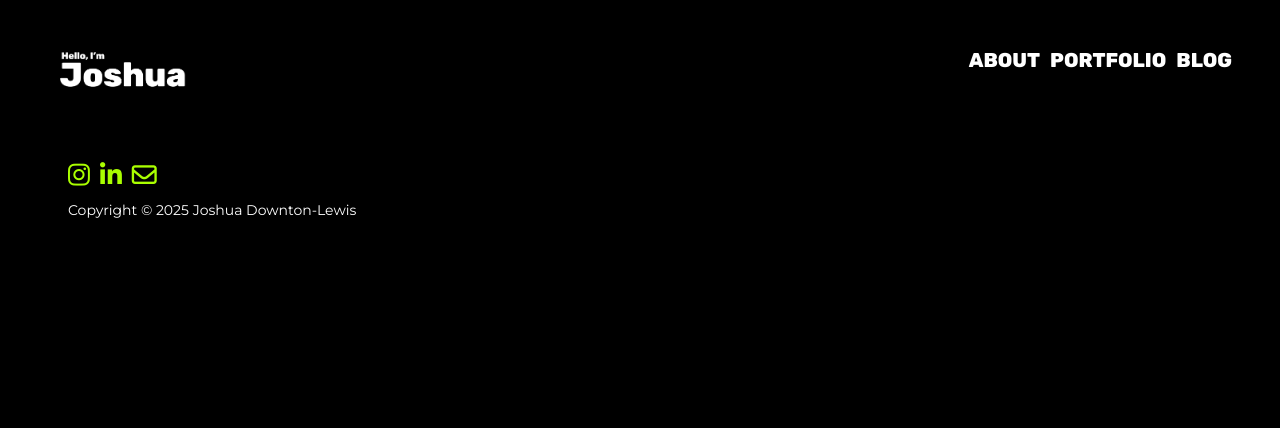
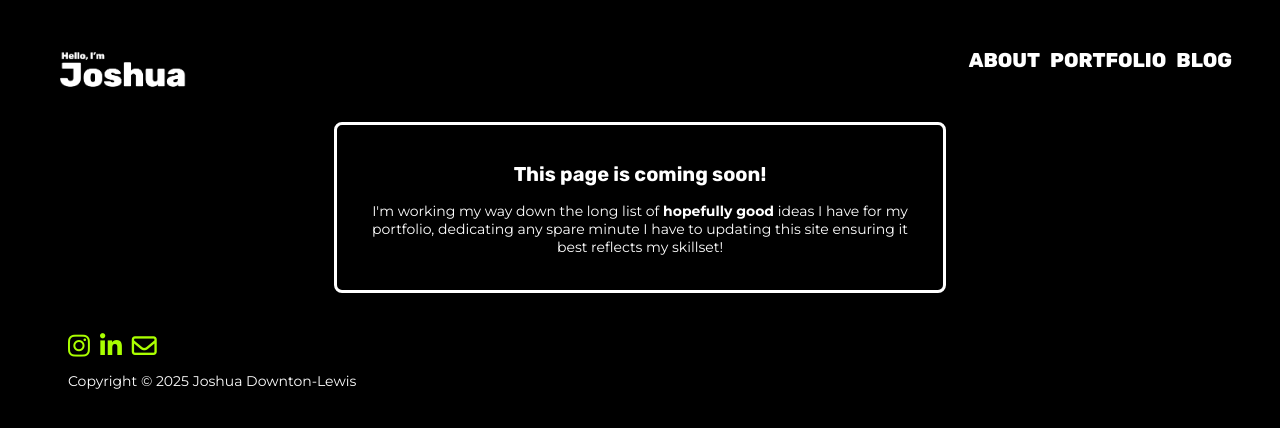
Before and after one commit to JoshuaLDL/Portfolio-V2, a React (Vite) app: page /blog in a window 1280 px wide. Shown: the top 428 px of the page. Built offline with nearby package versions, Linux system fonts and the light colour scheme.

Commit message:
Ammending copy across site and added 'ComingSoon' page

```diff
--- a/src/App.jsx
+++ b/src/App.jsx
@@ -9,6 +9,7 @@ import AboutPage from "./Pages/AboutPage"
 import Portfolio from "./Pages/PortfolioPage"
 import ContactPage from "./Pages/ContactPage"
 import ResearchProjectOne from "./Pages/ResearchProjectOne"
+import ComingSoon from "./Components/ComingSoon"
 
 
 export default function App() {
@@ -29,7 +30,7 @@ export default function App() {
         <Route path="/about" element={<AboutPage />} />
         <Route path="/portfolio" element={<Portfolio />} />
         <Route path="/ResearchProjectOne" element={<ResearchProjectOne />} />
-        {/* <Route path="/books/:id" element={<BookDetailPage/>} /> */}
+        <Route path="/blog" element={<ComingSoon />} />
       </Routes>
 
       <Footer />
--- /dev/null
+++ b/src/Components/ComingSoon/ComingSoon.css
@@ -0,0 +1,21 @@
+.ComingSoonPage{
+    display: grid;
+    grid-template-columns: 1fr 2fr 1fr;
+    color: white;
+}
+
+.ComingSoonText{
+    grid-column: 2;
+    color: white;
+    font-family: "Montserrat", serif;
+    justify-items: center;
+    text-align: center;
+
+    box-sizing: border-box;
+    border: white;
+    border-radius: 8px;
+    border-style: solid;
+    padding: 20px;
+
+
+}
--- /dev/null
+++ b/src/Components/ComingSoon/index.jsx
@@ -0,0 +1,13 @@
+import "./ComingSoon.css"
+
+export default function ComingSoon(){
+
+    return(
+        <div className="ComingSoonPage">
+            <div className="ComingSoonText">
+                <h2>This page is coming soon!</h2>
+                <p>I'm working my way down the long list of <strong>hopefully good</strong> ideas I have for my portfolio, dedicating any spare minute I have to updating this site ensuring it best reflects my skillset!</p>
+            </div>
+        </div>
+    )
+}
--- a/src/Components/SectionOne/index.jsx
+++ b/src/Components/SectionOne/index.jsx
@@ -10,14 +10,12 @@ export default function SectionOne({text, link}) {
     <div className="sectionOne">
 
         <div className="imageSectionOne">
-            {/* <img src="Assets/ImageOne.png" alt="Illustration of a ginger man sat crossed-leg" width="100%" height="auto" /> */}
             <ImageOne />
         </div>
         <div className="innerSectionOne">
             <h1>ABOUT ME</h1>
-            <p>Hello, I'm Joshua. I'm currently enrolled on the Software Developer Essentials at iO Academy, in Bath.
-                I'm confident that upon graduation, I will have the skills and knowledge to excel in a junior software developer role
-                to continue developing my skills in HTML, CSS, Tailwind, JS and React for front-end and PHP, MySQL, Laravel and Node.js for back-end.</p>
+            <p>Hello, I'm Joshua. I have recently graduated from the Software Developer Essentials course at iO Academy, in Bath.
+                Upon graduation, I have the necessary skills and knowledge, coupled with my own drive to self-initiate learning, to excel in a junior software developer role to continue developing my full stack skills in React, PHP and Laravel.</p>
                 <Button text={text} link={link} />
         </div>
 
--- a/src/Pages/AboutPage.jsx
+++ b/src/Pages/AboutPage.jsx
@@ -7,18 +7,29 @@ export default function AboutPage() {
             <AboutSection text="Download CV" link="./" />
 
             <div className="aboutSectionTwo">
-                <TimelineCubes experience="BA HONS GRAPHIC DESIGN" time="UWE 2018-2021" text="Awarded a first class with honours for my research into the digital graphic applications of climate awareness
-                        materials and the iteration of internalised misogyny." />
 
-                <TimelineCubes experience="DIGITAL MARKETING ASSISTANT" time="ARV SOLUTIONS 2020-2022" text="Here I learned how to single-handedly manage a workload while collaborating with different departments to deliver projects and meet deadlines for the needs of the business.
-                This role taught me the value of applying my skills as a designer solve problems with a unique perspective." />
+                <TimelineCubes experience="SOFTWARE DEVELOPER" time="HTMLEPHANTS 2025" text="Working as part of a software team, I was a part of building a web app allowing allowing users to view available books, search for books by name, filter books by genre, view claimed books, claim a book themselves, review books and even add new books to the system. This was invaluable for teaching me how to effectively drive and navigate in pair-programming and work as a wider dev team using agile methodology and Git." />
+
+                <TimelineCubes experience="FREELANCE DIGITAL MARKETER" time="GONE MAD MARKETING 2020-2025" text="From educational institutes to small businesses, I have worked with a huge range of clients over the years working on everything from SEO to UX, branding and paid media.
+                Teaching myself the necessary skills to be a digital marketer has allowed me the luxury of experiencing working with websites across many different platforms from user-friendly Wordpress sites to bespoke projects.
+                I taught myself the basics in CSS for these instances and that has ultimately led me to pursue a career as a software developer." />
 
                 <TimelineCubes experience="GRAPHIC DESIGNER AND DIGITAL MARKETER" time="BOOMSATSUMA 2022-2023" text="Here I headed up the internal department - outsourcing to agencies for PR and Web Development.
                 I re-designed their brand identity, designed a new website using wireframes with new digital assets and directed a hero film." />
 
-                <TimelineCubes experience="FREELANCE DIGITAL MARKETER" time="GONE MAD MARKETING 2020-2025" text="From educational institutes to small businesses, I have worked with a huge range of clients over the years working on everything from SEO to UX, branding and paid media.
-                Teaching myself the necessary skills to be a digital marketer has allowed me the luxury of experiencing working with websites across many different platforms from user-friendly Wordpress sites to bespoke projects.
-                I taught myself the basics in CSS for these instances and that has ultimately led me to pursue a career as a software developer." />
+                <TimelineCubes experience="DIGITAL MARKETING ASSISTANT" time="ARV SOLUTIONS 2020-2022" text="Here I learned how to single-handedly manage a workload while collaborating with different departments to deliver projects and meet deadlines for the needs of the business. This role taught me the value of applying my skills as a designer solve problems with a unique perspective." />
+
+                <TimelineCubes experience="BA HONS GRAPHIC DESIGN" time="UWE 2018-2021" text="Awarded a first class with honours for my research into the digital graphic applications of climate awareness
+                materials and the iteration of internalised misogyny." />
+
+
+
+
+
+
+
+
+"
             </div>
 
         </div>
```
Also changed, not shown: public/Projects.json (+7 -5 lines).
